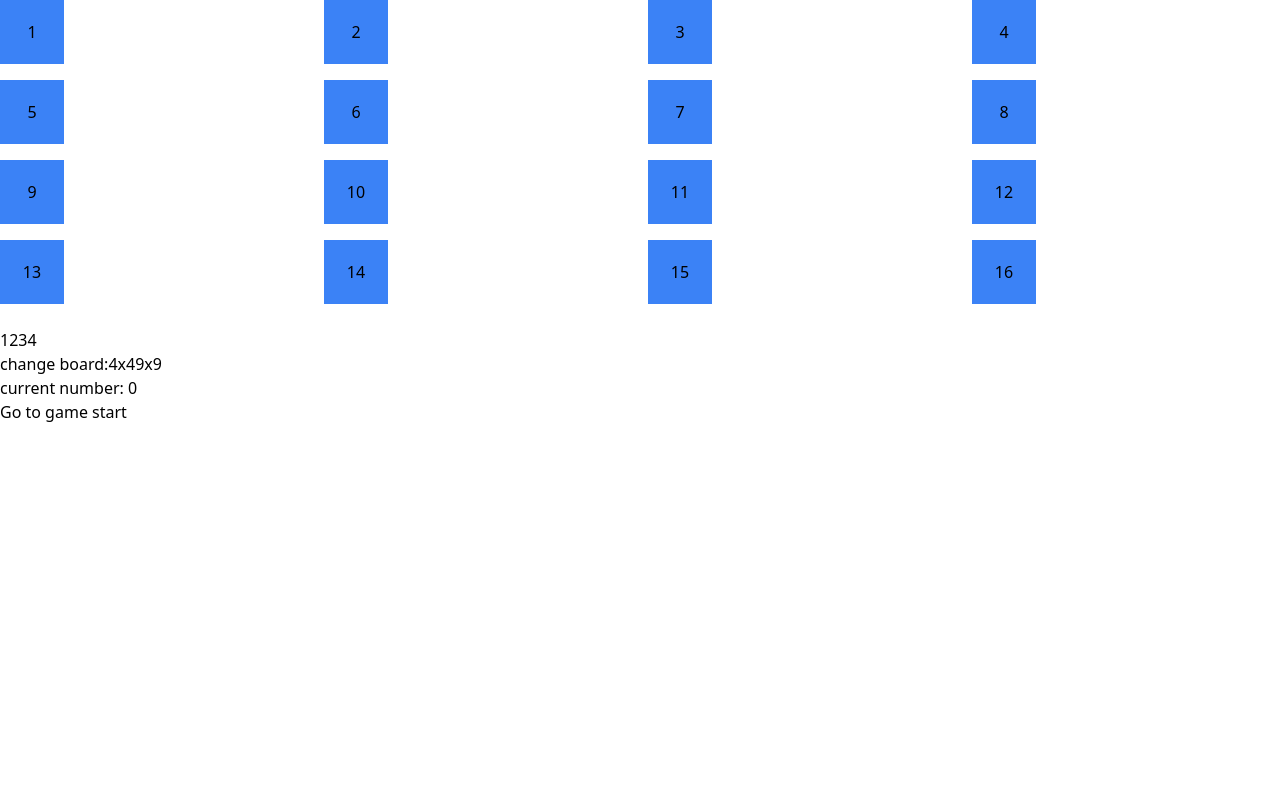
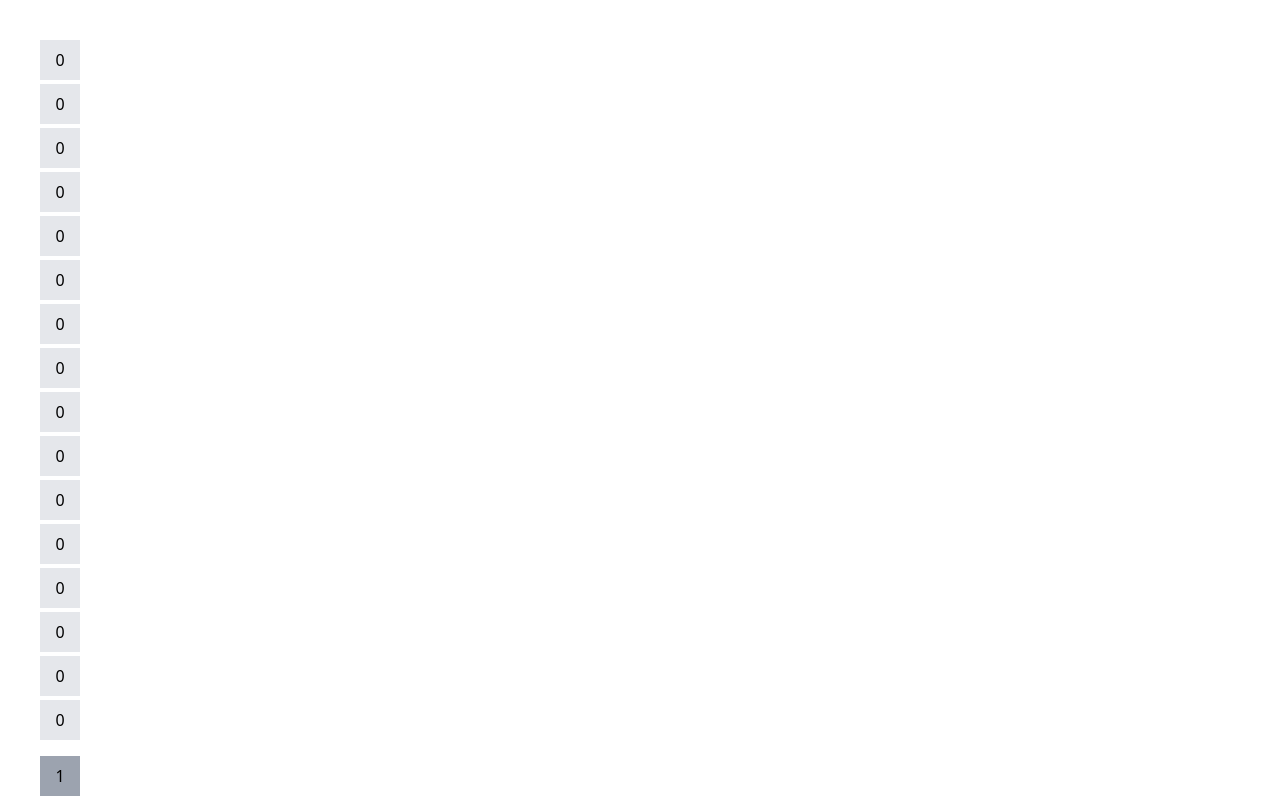
Before and after one commit to nickhart/SudokuNext, a Next.js app: page /sudoku in a window 1280 px wide. Shown: the top 800 px of the page. Built offline with nearby package versions, Linux system fonts and the light colour scheme.

Commit message:
cleaned up initial css attempt

```diff
--- a/src/components/Board.tsx
+++ b/src/components/Board.tsx
@@ -8,38 +8,18 @@ export const Board: React.FC<{
   cells: GameState;
   onClick: (index: number) => void;
 }> = ({ degree, cells, onClick }) => {
-
   function renderCell(index: number) {
     const key = `cell.${index}`;
     return (
-      <Cell
-        value={cells[index]}
-        key={key}
-        onClick={() => onClick(index)}
-      />
+      <Cell value={cells[index]} key={key} onClick={() => onClick(index)} />
     );
   }
 
   const rowValues = rowValuesForDegree(degree);
+  const size = degree * degree;
   return (
-    <div className="grid grid-cols-4 gap-4">
-    {Array.from({ length: 16 }).map((_, index) =>
-    (
-      <div
-        key={`cell.${index}`}
-        className="w-16 h-16 bg-blue-500 flex items-center justify-center"
-      >
-        {index + 1  /** renderCell(index) */  }
-      </div>
-    )
-    )}
-  </div>
-    // <div className="grid grid-cols-4 gap-4">
-    //   {rowValues.map((row: Array<number>, index: number) => (
-    //     <div className="board-row" key={`row.${index}`}>
-    //       {row.map((value: number) => renderCell(value))}
-    //     </div>
-    //   ))}
-    // </div>
+    <div className={`grid grid-cols-${size} gap-1 max-w-fit`}>
+      {Array.from({ length: size * size }).map((_, index) => renderCell(index))}
+    </div>
   );
 };
--- a/src/components/Cell.tsx
+++ b/src/components/Cell.tsx
@@ -5,7 +5,7 @@ export const Cell: React.FC<{
   onClick: (index: number) => void;
 }> = ({ value, onClick }) => {
   return (
-    <button className="w-16 h-16 bg-blue-500 flex items-center justify-center" onClick={() => onClick(value)}>
+    <button className="w-10 h-10 bg-gray-200" onClick={() => onClick(value)}>
       {value}
     </button>
   );
--- a/src/components/Game.tsx
+++ b/src/components/Game.tsx
@@ -61,7 +61,7 @@ export const Game: React.FC<{ startDegree: number }> = ({ startDegree }) => {
     const desc = move ? "Go to move #" + move : "Go to game start";
     return (
       <li key={move}>
-        <button onClick={() => jumpTo(Number(move))}>{desc}</button>
+        <button className="bg-gray-400 m-1 p-2" onClick={() => jumpTo(Number(move))}>{desc}</button>
       </li>
     );
   });
@@ -70,8 +70,8 @@ export const Game: React.FC<{ startDegree: number }> = ({ startDegree }) => {
     stepNumber === 0 ? (
       <div>
         change board:
-        <button key="degree.2" onClick={() => changeDegree(2)}>4x4</button>
-        <button key="degree.3" onClick={() => changeDegree(3)}>9x9</button>
+        <button className="w-10 h-10 bg-gray-400 m-1 p-2" key="degree.2" onClick={() => changeDegree(2)}>4x4</button>
+        <button className="w-10 h-10 bg-gray-400 m-1 p-2" key="degree.3" onClick={() => changeDegree(3)}>9x9</button>
       </div>
     ) : (
       ""
@@ -79,13 +79,14 @@ export const Game: React.FC<{ startDegree: number }> = ({ startDegree }) => {
 
   function renderChoice(index: number) {
     const key = `choice.${index}`;
-    return <button key={key} onClick={() => setCurrentNumber(index)}>{index}</button>;
+    return <button  className="w-10 h-10 bg-gray-400" key={key} onClick={() => setCurrentNumber(index)}>{index}</button>;
   }
 
   const choiceValues = choicesForDegree(degree);
+  const size = degree*degree;
   const choices = (
-    <div className="choice-row">
-      {choiceValues.map((value: number) => renderChoice(value))}
+    <div className={`grid grid-cols-${size} gap-1 max-w-fit my-4`}>
+      { choiceValues.map((value: number) => renderChoice(value)) }
     </div>
   );
 
@@ -97,14 +98,13 @@ export const Game: React.FC<{ startDegree: number }> = ({ startDegree }) => {
   }
 
   return (
-    <>
+    <div className="m-10">
         <Board
           cells={current.cells}
           degree={degree}
           onClick={(i) => handleCellClick(i)}
         />
       <div>
-      <br/>
         {choices}
         {degrees}
       </div>
@@ -112,6 +112,6 @@ export const Game: React.FC<{ startDegree: number }> = ({ startDegree }) => {
         <div>{status}</div>
         <ol>{moves}</ol>
       </div>
-    </>
+    </div>
   );
 };
```
